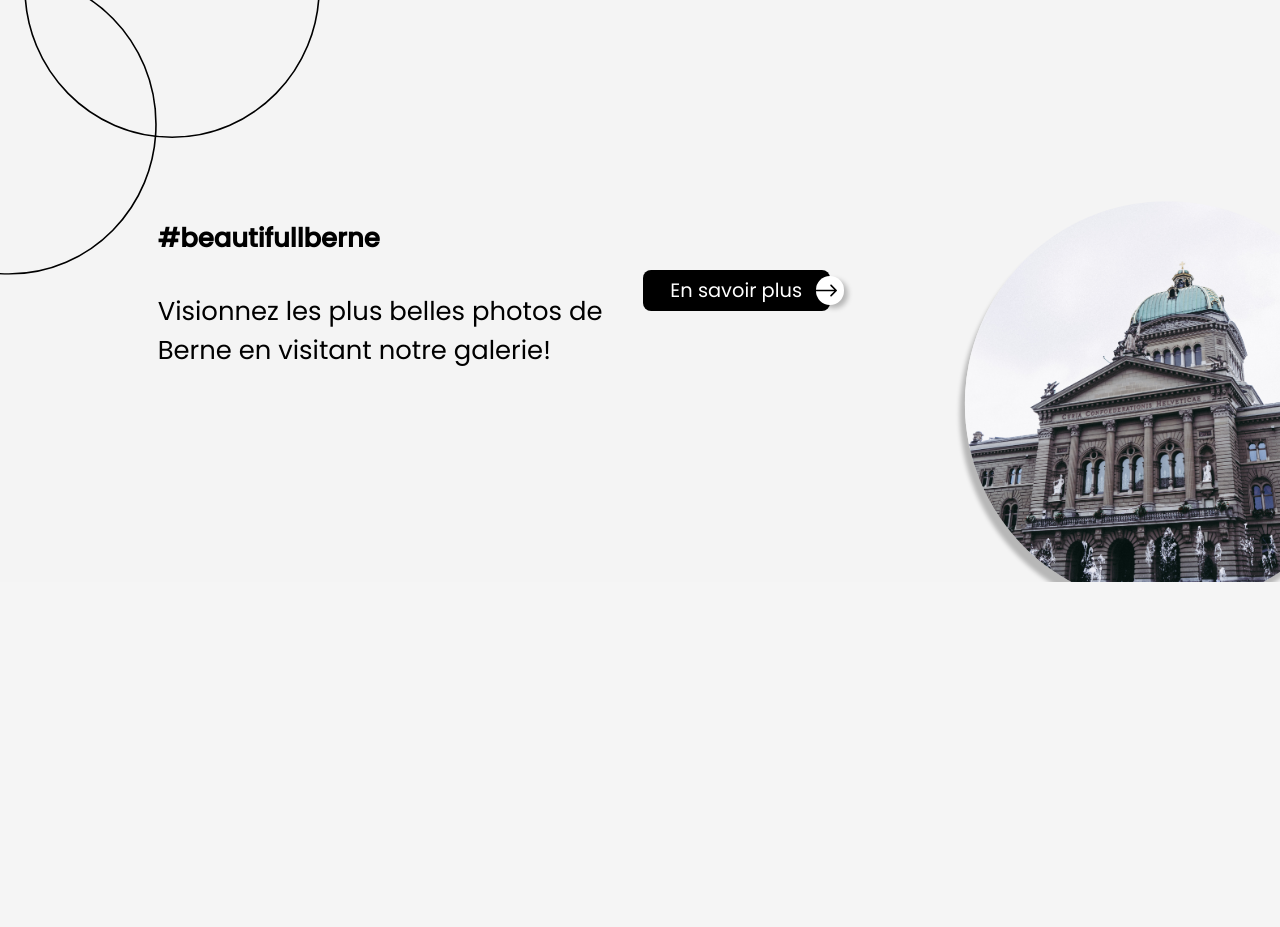
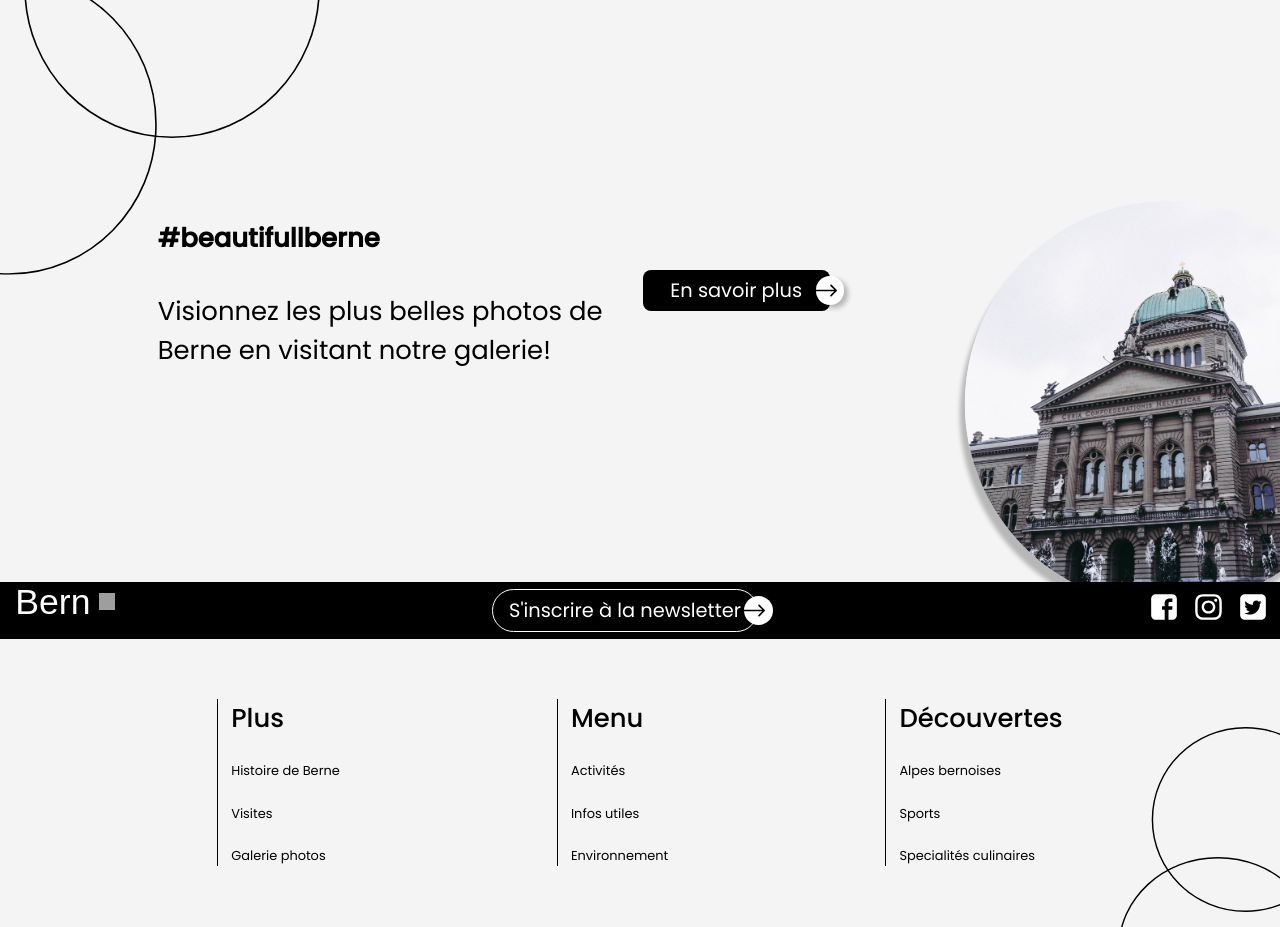
Before and after one commit to boubouleuh/Projet-BerneWebsite, a PHP site: page / in a window 1280 px wide; the page is wider, and only the part inside the window is pictured. Shown: the part 3675-4602 px from the top of that part. Before the commit the page ends 4257 px from the top of that part, so only its background shows below. Run offline with PHP 8.4, Linux system fonts and the light colour scheme; some web fonts are replaced; grey boxes are pictures that could not be loaded.

Commit message:
add footer + img animation

```diff
--- a/website/index.html
+++ b/website/index.html
@@ -142,6 +142,43 @@
                 <div id="imgbatiment">
             </div>
         </div>
+        <footer>
+            <div id="footerheader">
+                <div class="logo">
+                    <span>Bern</span><img src="media/flag.webp" height="160" width="160" alt="petit logo suisse">
+                </div>
+                <div class="newsletterbutton">
+                    <div>
+                        <p>S'inscrire à la newsletter</p><span class="btncircle"></span>
+                    </div>
+                </div>
+                <div id="iconlink">
+                    <a href="#"><img src="media/facebook.svg" height="35" width="35" alt="logo de facebook"></a>
+                    <a href="#"><img src="media/instagram.svg" height="35" width="35" alt="logo de instagram"></a>
+                    <a href="#"><img src="media/twitter.svg" height="35" width="35" alt="logo de twitter"></a>
+                </div>
+            </div>
+            <div id="footerlinks">
+                <div class="separate-bar" id="plusfooter">
+                    <p href="#" class="linktitle">Plus</p>
+                    <a href="#">Histoire de Berne</a>
+                    <a href="#">Visites</a>
+                    <a href="#">Galerie photos</a>
+                </div>
+                <div class="separate-bar" id="menufooter">
+                    <p class="linktitle">Menu</p>
+                    <a href="#">Activités</a>
+                    <a href="#">Infos utiles</a>
+                    <a href="#">Environnement</a>
+                </div>
+                <div class="separate-bar" id="decfooter">
+                    <p class="linktitle">Découvertes</p>
+                    <a href="#">Alpes bernoises</a>
+                    <a href="#">Sports</a>
+                    <a href="#">Specialités culinaires</a>
+                </div>
+            </div>
+        </footer>
     </main>
 </body>
 </html>
--- a/website/style.css
+++ b/website/style.css
@@ -88,8 +88,11 @@ h1
 {
     opacity: 75%;
     color:white;
-    transition: 200ms;
-    padding-bottom:.3159vw;
+    transform:translateY(-0.1895vw);
+}
+#header-menu a
+{
+    transition: all 0.3s ease-in-out;
 }
 #header-menu #icons
 {
@@ -133,15 +136,18 @@ h1
 {
     background: url("media/circle-top-left.svg"), url("media/circle-middle-left.svg"), url("media/circle-pre_end-right.svg");
     background-repeat: no-repeat;
-    background-position: top left, center left, top 75% right;
+    background-position: top left, center left, top 60% right;
     background-size: 10vw;
     background-color: #F4F4F4;
 }
 
+.button-content
+{
+    transition: all 0.3s ease-in-out;
+}
 .button-content:hover
 {
-    transition: 200ms;
-    opacity: 75%;
+    opacity: 90%;
 }
 .see-more
 {
@@ -365,6 +371,7 @@ h1
 }
 .divbutton
 {
+    transition: all 0.3s ease-in-out;
     display: inline;
     font-size: 1.0107vw;
     text-align: center;
@@ -373,12 +380,11 @@ h1
     height: 100%;
     color:white;
     border-radius:0px 0px 1.2634vw 1.2634vw;
-    transition: 1000ms;
     text-decoration: none;
 }
 .divbutton:hover
 {
-    opacity: 75%;
+    opacity: 90%;
 }
 .buttonfloat
 {
@@ -479,3 +485,112 @@ h3
     border-radius: 315.856vw;
     transform: translateX(6.3171vw) translateY(8.844vw);
 }
+/* FIN CODE CONTENT */
+
+/* DEBUT CODE FOOTER */
+#footerheader
+{
+    height: 4.422vw;
+    align-items: center;
+    justify-content: space-between;
+    color: white;
+    background-color: black;
+    display: flex;
+    width: 100%;
+}
+#iconlink
+{
+    margin-right: 1.0107vw;
+    display: flex;
+    column-gap:1.2634vw;
+    justify-self: flex-end;
+}
+#iconlink img
+{
+    height: 2.211vw;
+    width: 2.211vw;
+}
+.newsletterbutton div
+{
+    transition: all 0.3s ease-in-out;
+    border-radius: 1.8951vw;
+    align-items: center;
+    display: flex;
+}
+.newsletterbutton div:hover
+{
+    cursor: pointer;
+    opacity: 75%;
+}
+.newsletterbutton p
+{
+    user-select: none;
+    font-size: 1.5161vw;
+    margin: 0;
+    border: solid .0632vw white;
+    padding: .4422vw 1.2634vw;
+    border-radius: 1.8951vw;
+
+}
+#iconlink img:hover
+{
+    opacity: 80%;
+    transform:translateY(-0.1895vw);
+}
+#iconlink img
+{
+    transition: all 0.3s ease-in-out;
+}
+#footerlinks
+{
+    background-image: url("media/circle-bottom-right.svg");
+    background-repeat: no-repeat;
+    background-position: bottom right;
+    background-size: 12.6342vw;
+    display: flex;
+    justify-content:space-evenly;
+    margin-top:4.7378vw;
+    padding-bottom: 4.7378vw;
+}
+#footerlinks a
+{
+    transition: all 0.3s ease-in-out;
+    text-decoration: none;
+    color: black;
+    font-size: 1.0107vw;
+    width: fit-content;
+}
+#footerlinks a:hover
+{
+    opacity: 75%;
+    text-decoration: underline;
+}
+.linktitle
+{
+    margin: 0;
+    font-weight: 500;
+    font-size: 2.0215vw !important;
+}
+#plusfooter
+{
+    row-gap: 1.7688vw;
+    display: flex;
+    flex-direction: column;
+}
+#menufooter
+{
+    row-gap: 1.7688vw;
+    display: flex;
+    flex-direction: column;
+}
+#decfooter
+{
+    row-gap: 1.7688vw;
+    display: flex;
+    flex-direction: column;
+}
+.separate-bar
+{
+    border-left: .0632vw solid black;
+    padding-left: 1.0107vw;
+}
```
Also changed, not shown: website/script.js (+46 -7 lines), website/media/circle-bottom-right.svg (added), website/media/facebook.svg (renamed from website/media/brandico_facebook-rect.svg), website/media/instagram.svg (renamed from website/media/akar-icons_instagram-fill.svg), website/media/twitter.svg (renamed from website/media/fa_twitter-square.svg).
